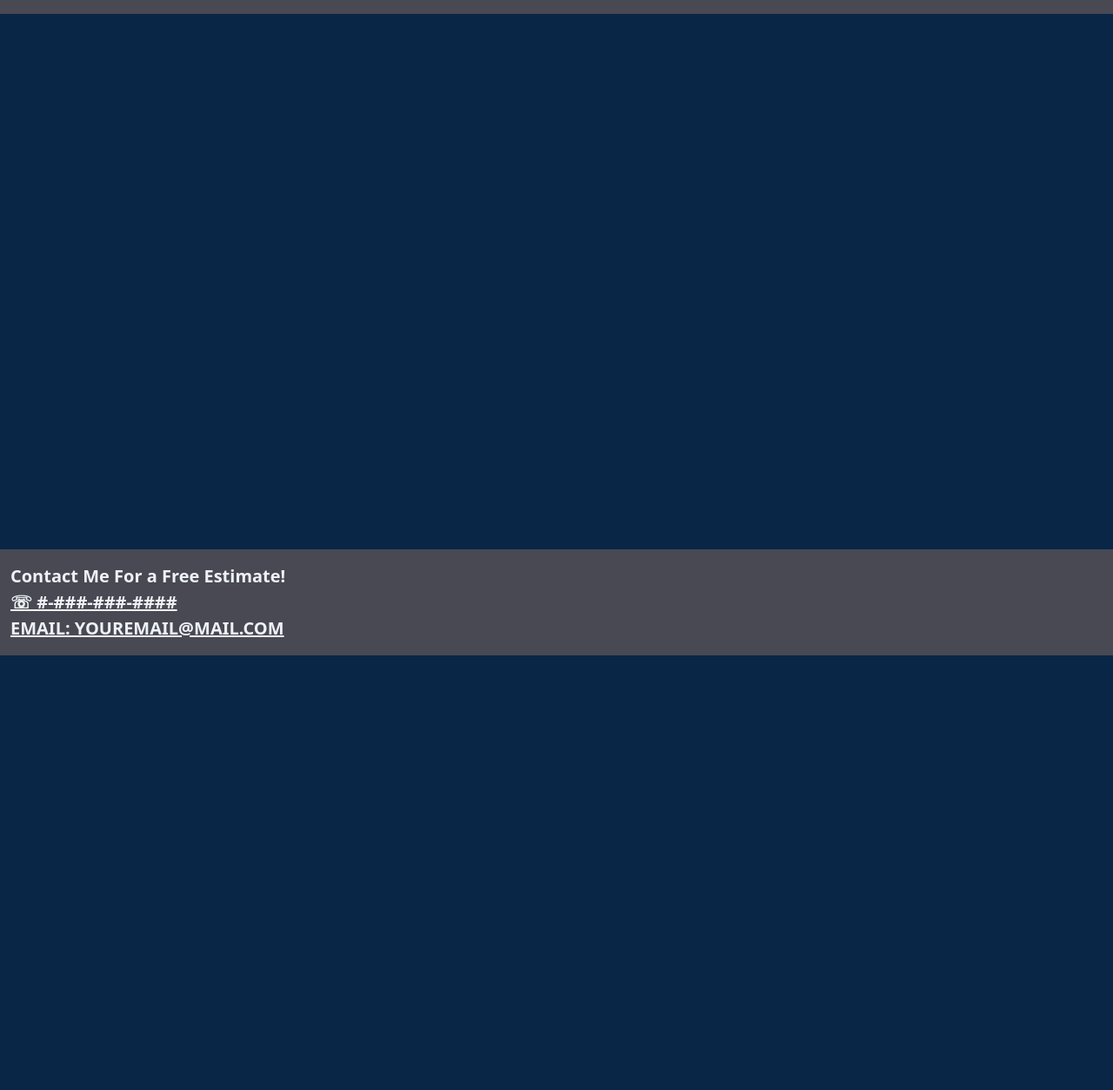
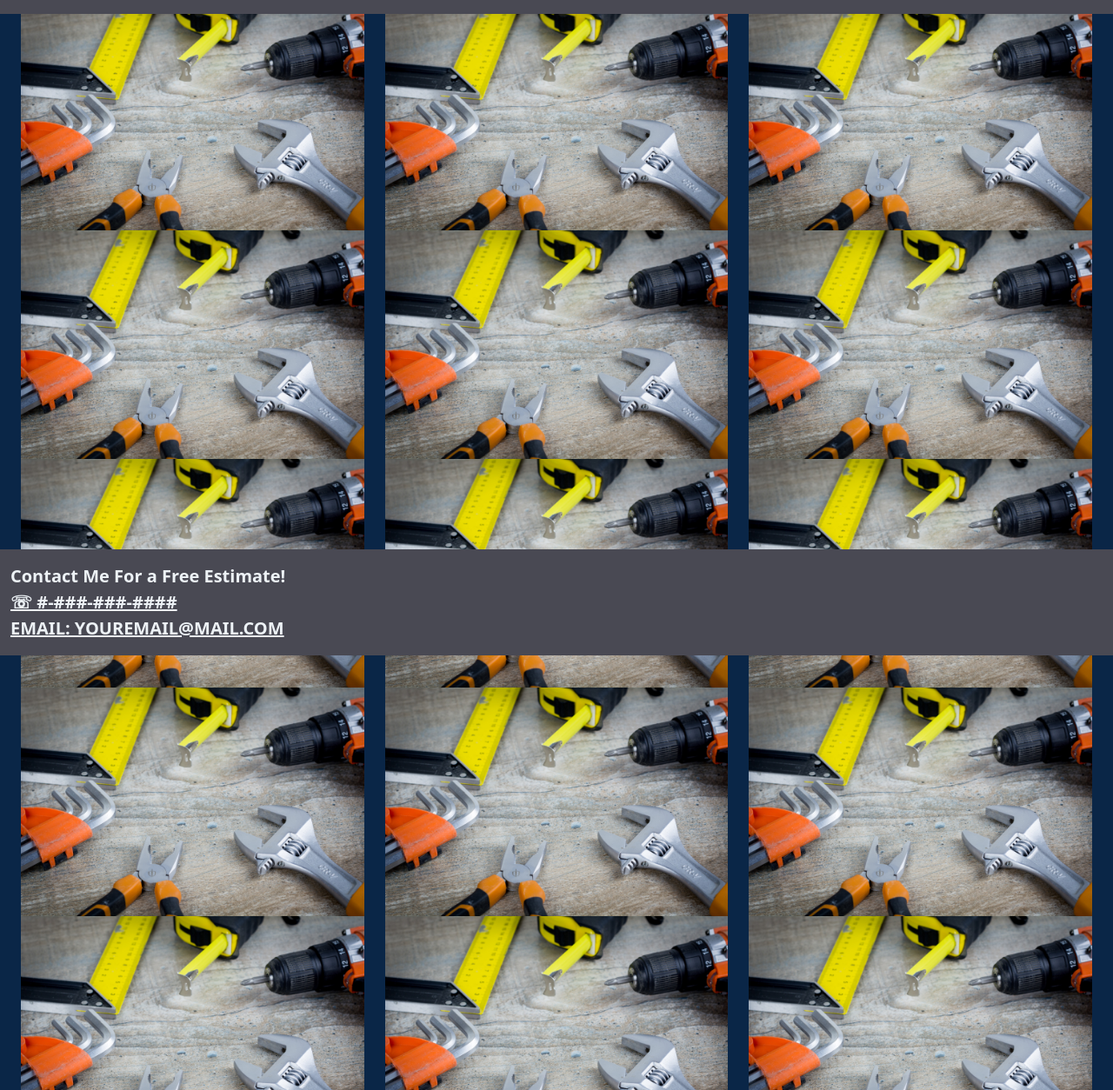
Before and after one commit to ARogala/Mr-Fixit, a Gatsby site: page /gallery in a window 1280 px wide. Shown: the part 46-1300 px from the top of the page at 87% size. Before the commit the page ends 800 px from the top, so only its background shows below. Built offline with nearby package versions, Linux system fonts and the light colour scheme; Gatsby itself is replaced by a stand-in of ours.

Commit message:
add starter structure for gallery

```diff
--- a/src/pages/gallery.js
+++ b/src/pages/gallery.js
@@ -1,6 +1,9 @@
 import * as React from "react"
 import { StaticImage } from "gatsby-plugin-image"
 import { graphql } from 'gatsby'
+import Container from 'react-bootstrap/Container'
+import Row from 'react-bootstrap/Row'
+import Col from 'react-bootstrap/Col'
 import Layout from '../components/layout'
 import { Seo } from "../components/seo"
 
@@ -8,7 +11,64 @@ const GalleryPage = ({data}) => {
 	console.log(data)
 	return (
 		<Layout>
-			add gallery images here
+			<Container fluid className="pt-5">
+				<Row>
+					<Col>
+						<StaticImage src="../images/services/handyman.jpg" alt="handy man" />
+					</Col>
+					<Col>
+						<StaticImage src="../images/services/handyman.jpg" alt="handy man" />
+					</Col>
+					<Col>
+						<StaticImage src="../images/services/handyman.jpg" alt="handy man" />
+					</Col>
+				</Row>
+				<Row>
+					<Col>
+						<StaticImage src="../images/services/handyman.jpg" alt="handy man" />
+					</Col>
+					<Col>
+						<StaticImage src="../images/services/handyman.jpg" alt="handy man" />
+					</Col>
+					<Col>
+						<StaticImage src="../images/services/handyman.jpg" alt="handy man" />
+					</Col>
+				</Row>
+				<Row>
+					<Col>
+						<StaticImage src="../images/services/handyman.jpg" alt="handy man" />
+					</Col>
+					<Col>
+						<StaticImage src="../images/services/handyman.jpg" alt="handy man" />
+					</Col>
+					<Col>
+						<StaticImage src="../images/services/handyman.jpg" alt="handy man" />
+					</Col>
+				</Row>
+				<Row>
+					<Col>
+						<StaticImage src="../images/services/handyman.jpg" alt="handy man" />
+					</Col>
+					<Col>
+						<StaticImage src="../images/services/handyman.jpg" alt="handy man" />
+					</Col>
+					<Col>
+						<StaticImage src="../images/services/handyman.jpg" alt="handy man" />
+					</Col>
+				</Row>
+				<Row>
+					<Col>
+						<StaticImage src="../images/services/handyman.jpg" alt="handy man" />
+					</Col>
+					<Col>
+						<StaticImage src="../images/services/handyman.jpg" alt="handy man" />
+					</Col>
+					<Col>
+						<StaticImage src="../images/services/handyman.jpg" alt="handy man" />
+					</Col>
+				</Row>
+
+			</Container>
 		</Layout>
 	)
 }
```
